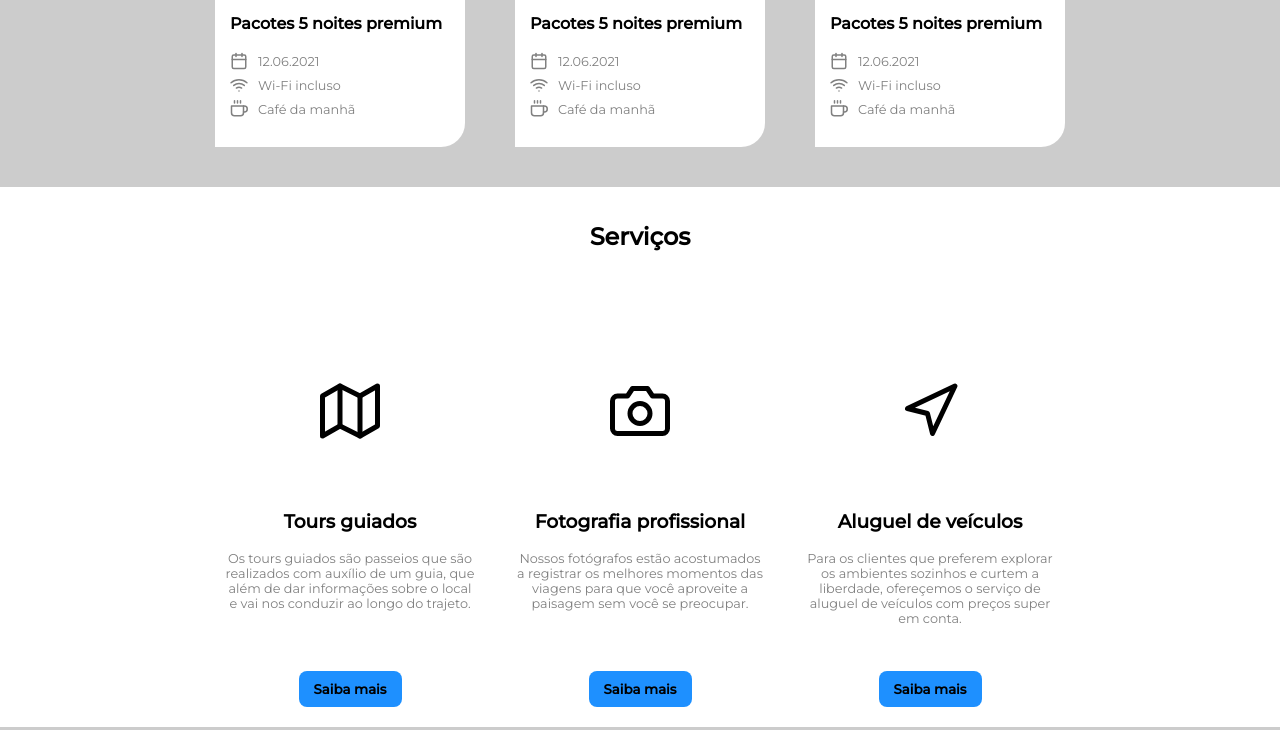
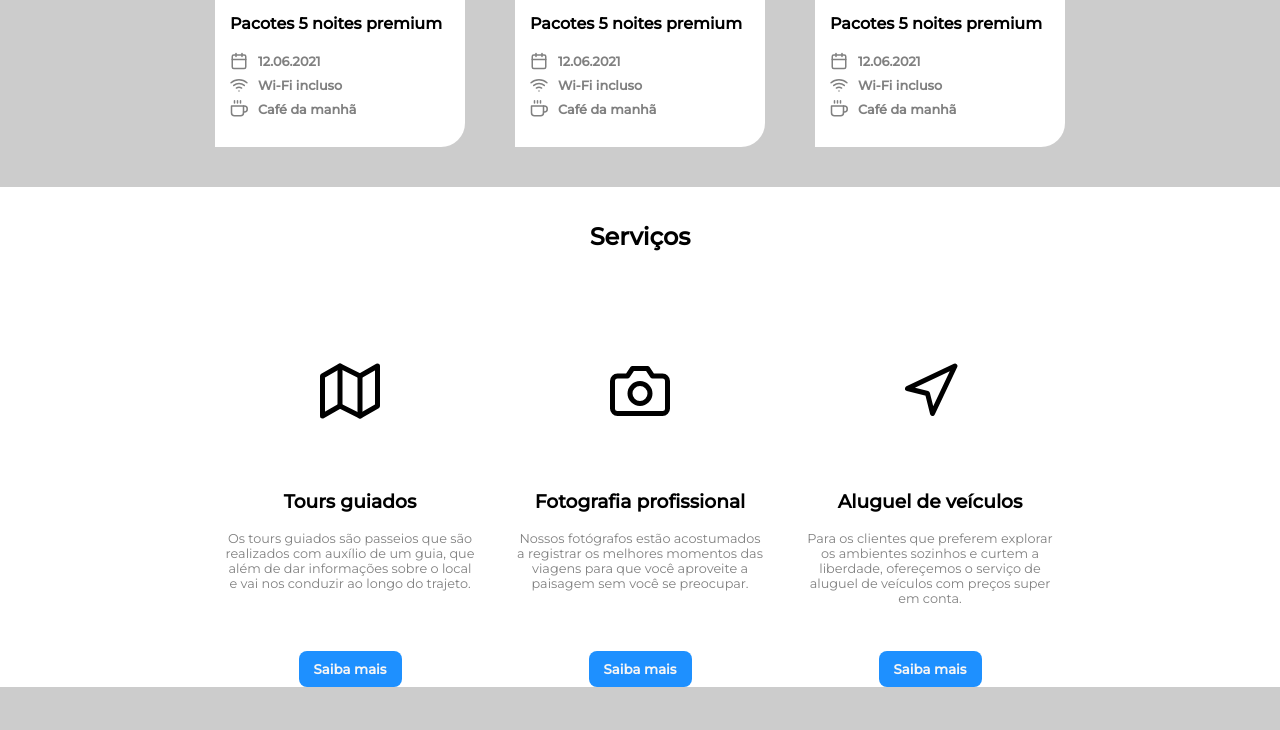
Before and after one commit to oliveiraluann/agencia-de-viagens-by-papo-de-dev, a plain HTML site: page index.html in a window 1280 px wide. Shown: the part 972-1702 px from the top of the page. Drawn offline with nearby package versions, Linux system fonts and the light colour scheme; some packages are replaced by stand-ins of ours.

Commit message:
Refatoração CSS

```diff
--- a/style.css
+++ b/style.css
@@ -19,6 +19,7 @@ button {
     font-weight: bold;
     border: 0;
     background: coral;
+    color: whitesmoke;
     font-family: 'Montserrat', sans-serif;
 }
 
@@ -129,13 +130,13 @@ ul {
     align-items: center;
     margin: 3px 0;
     color: gray;
+    font-weight: bold;
 }
 
 .pacotes .card-content li svg {
     width: 18px;
     height: 18px;
     margin-right: 10px;
-    color: gray;
 }
 
 .pacotes .card-image {
@@ -173,7 +174,7 @@ ul {
     flex-direction: column;
     justify-content: center;
     align-items: center;
-    margin: 20px 20px;
+    margin: 0 20px;
 }
 
 .servicos .card svg {
```
